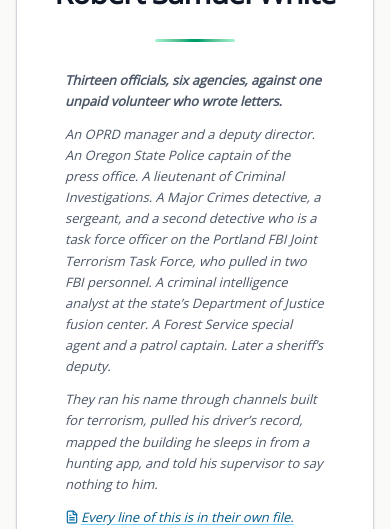
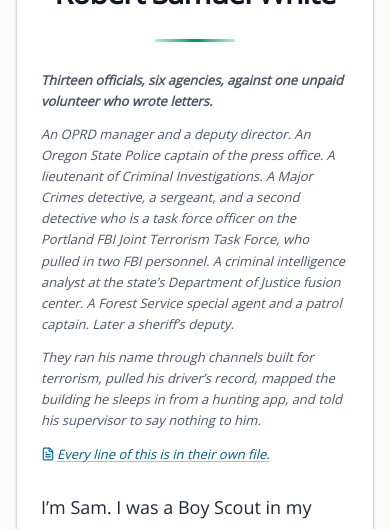
Before and after one commit to rswfire/rswfire.oprd, a Next.js app: page / in a window 390 px wide. Shown: the part 315-844 px from the top of the page. Built offline with nearby package versions, Linux system fonts and the light colour scheme; no server answers.

Commit message:
The counted apparatus runs full width below the small breakpoint

```diff
--- a/components/TestimonyCard.tsx
+++ b/components/TestimonyCard.tsx
@@ -49,7 +49,7 @@ export default function TestimonyCard() {
                 {/* The apparatus, counted, before he says a word. Small print,
                     because the scale does the work. Every line is from the
                     PR27478 production the Oregon State Police released. */}
-                <div className="mx-6 mt-7 space-y-3 text-[13px] italic leading-relaxed text-gray-600 sm:mx-10">
+                <div className="mt-7 space-y-3 text-[13px] italic leading-relaxed text-gray-600 sm:mx-10">
                     <p className="font-bold">
                         Thirteen officials, six agencies, against one unpaid volunteer who wrote
                         letters.
```
